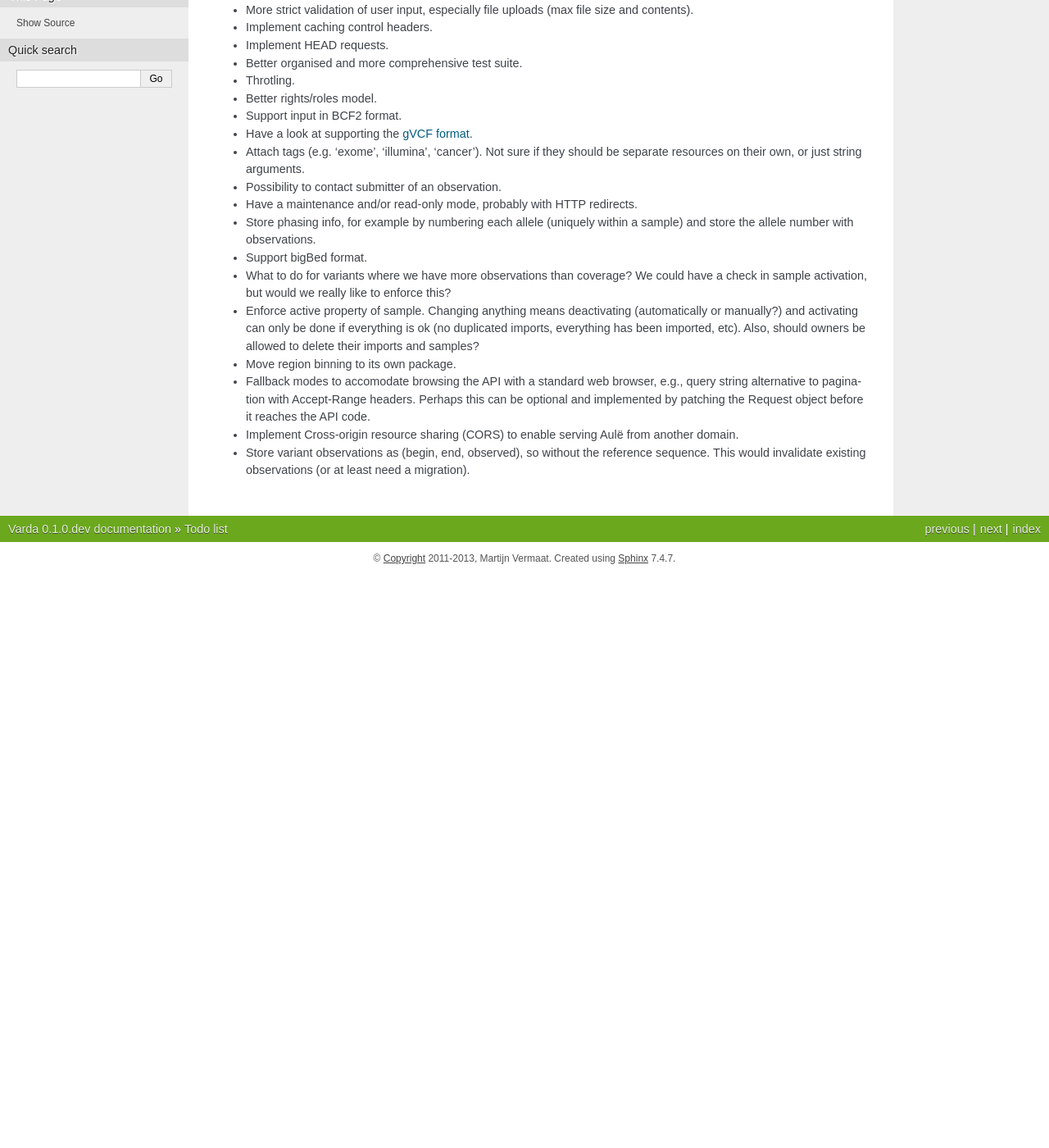
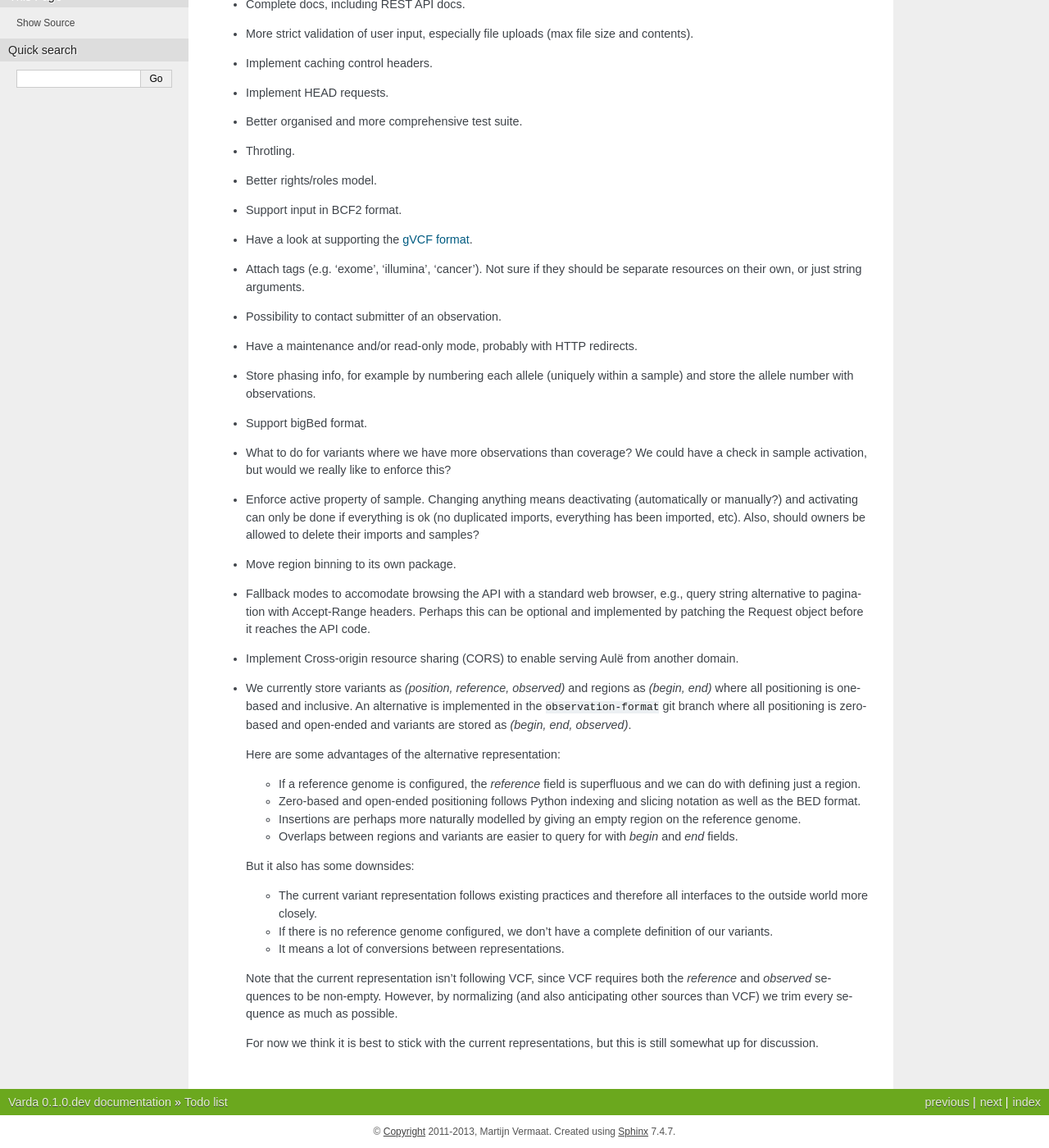
Before and after one commit to varda/varda, a Sphinx documentation site: the page built from doc/todo.rst, in a window 1280 px wide and 1400 px high, scrolled down 231 px. Shown: the whole window at 82% size. Built offline with Sphinx 7.4.7, drawn with Linux system fonts in a browser that asks for light colours; pages that are not in the unit, such as notebooks, are missing from menus; before the commit the page ends 932 px from its top, so only the background shows below that.

Commit message:
Note on observation-format branch

```diff
--- a/doc/todo.rst
+++ b/doc/todo.rst
@@ -8,37 +8,86 @@ grepping the source code for ``Todo``.
   login/password. Have a notice in the docs to only deploy on HTTPS and close
   port 80 entirely (to prevent any requests with credentials being sent)
   instead of redirecting to HTTPS.
+
 * Complete docs, including REST API docs.
+
 * More strict validation of user input, especially file uploads (max file size
   and contents).
+
 * Implement caching control headers.
+
 * Implement HEAD requests.
+
 * Better organised and more comprehensive test suite.
+
 * Throtling.
+
 * Better rights/roles model.
+
 * Support input in BCF2 format.
+
 * Have a look at supporting the `gVCF format <https://sites.google.com/site/gvcftools/)>`_.
+
 * Attach tags (e.g. 'exome', 'illumina', 'cancer'). Not sure if they should be
   separate resources on their own, or just string arguments.
+
 * Possibility to contact submitter of an observation.
+
 * Have a maintenance and/or read-only mode, probably with HTTP redirects.
+
 * Store phasing info, for example by numbering each allele (uniquely within a
   sample) and store the allele number with observations.
+
 * Support bigBed format.
+
 * What to do for variants where we have more observations than coverage? We
   could have a check in sample activation, but would we really like to
   enforce this?
+
 * Enforce active property of sample. Changing anything means deactivating
   (automatically or manually?) and activating can only be done if everything
   is ok (no duplicated imports, everything has been imported, etc).
   Also, should owners be allowed to delete their imports and samples?
+
 * Move region binning to its own package.
+
 * Fallback modes to accomodate browsing the API with a standard web browser,
   e.g., query string alternative to pagination with Accept-Range headers.
   Perhaps this can be optional and implemented by patching the Request object
   before it reaches the API code.
+
 * Implement Cross-origin resource sharing (CORS) to enable serving Aulë from
   another domain.
-* Store variant observations as (begin, end, observed), so without the
-  reference sequence. This would invalidate existing observations (or at least
-  need a migration).
+
+* We currently store variants as `(position, reference, observed)` and regions
+  as `(begin, end)` where all positioning is one-based and inclusive. An
+  alternative is implemented in the ``observation-format`` git branch where
+  all positioning is zero-based and open-ended and variants are stored as
+  `(begin, end, observed)`.
+
+  Here are some advantages of the alternative representation:
+
+  - If a reference genome is configured, the `reference` field is superfluous
+    and we can do with defining just a region.
+  - Zero-based and open-ended positioning follows Python indexing and slicing
+    notation as well as the BED format.
+  - Insertions are perhaps more naturally modelled by giving an empty region
+    on the reference genome.
+  - Overlaps between regions and variants are easier to query for with `begin`
+    and `end` fields.
+
+  But it also has some downsides:
+
+  - The current variant representation follows existing practices and
+    therefore all interfaces to the outside world more closely.
+  - If there is no reference genome configured, we don't have a complete
+    definition of our variants.
+  - It means a lot of conversions between representations.
+
+  Note that the current representation isn't following VCF, since VCF requires
+  both the `reference` and `observed` sequences to be non-empty. However, by
+  normalizing (and also anticipating other sources than VCF) we trim every
+  sequence as much as possible.
+
+  For now we think it is best to stick with the current representations, but
+  this is still somewhat up for discussion.
```
